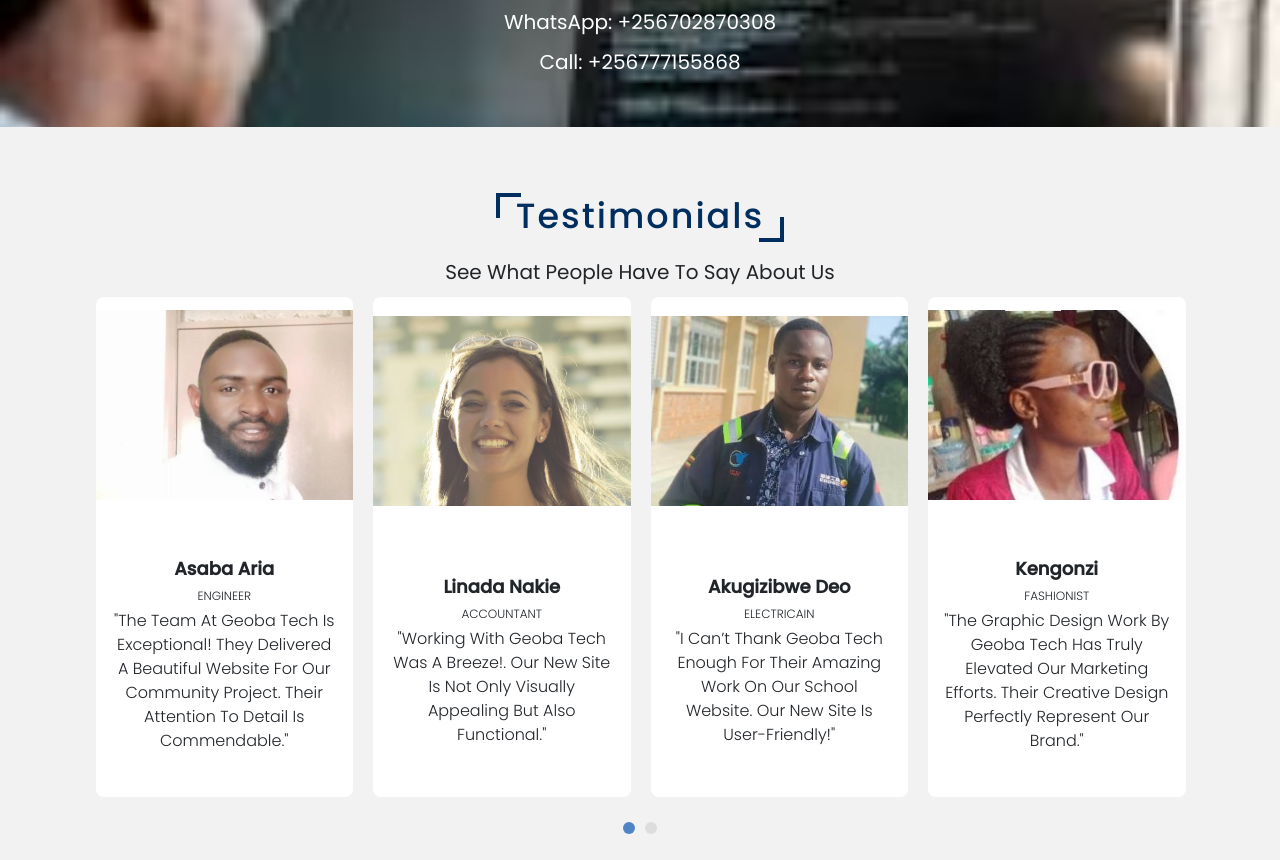
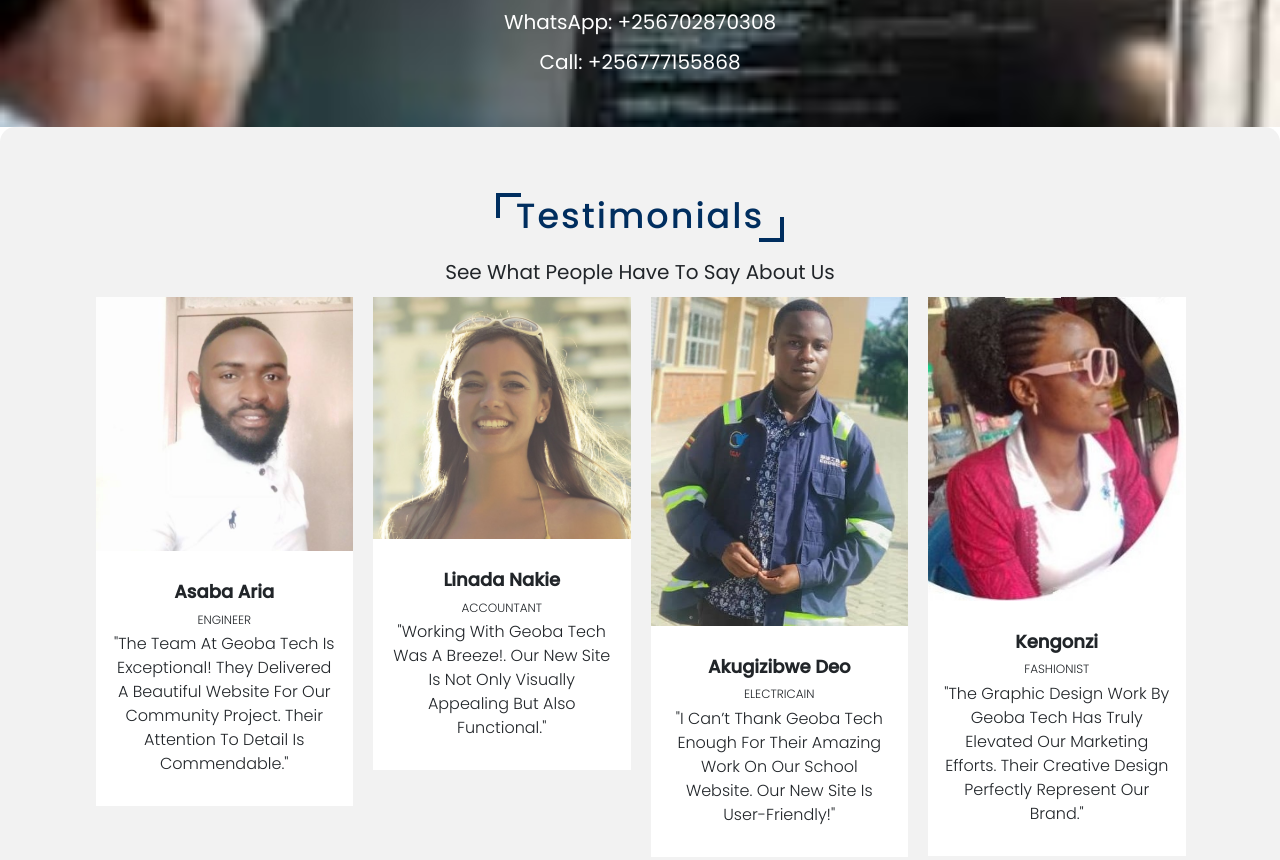
Before and after one commit to Geoffreybirungi/geobatech.github.io, a plain HTML site: page index.html in a window 1280 px wide. Shown: the part 3485-4345 px from the top of the page. Drawn offline with nearby package versions, Linux system fonts and the light colour scheme.

Commit message:
Update style.css

```diff
--- a/css/style.css
+++ b/css/style.css
@@ -477,18 +477,13 @@ body{
     font-size: 2rem;
 }
 
-/* .testimonials {
-    position: relative;
-    padding: 90px 0 60px 0;
-    background: #f2f2f2;
-} */
-
 
 
 .testimonials {
     position: relative;
     padding: 90px 0 60px 0;
     background: #f2f2f2;
+    border-radius: 15px;
 }
 
 .testimonials .testimonial-item {
@@ -496,28 +491,13 @@ body{
     margin: 0 10px 20px 10px;
     background: #ffffff;
 
-    height: 500px; /* Set a fixed height */
-    border-radius: 8px; /* Optional: Add rounded corners */
-    overflow: hidden; /* Ensure content does not overflow */
-    justify-content: space-between; /* Space items evenly */
 }
 
 
-
-/* .testimonials .testimonial-img {
+ .testimonials .testimonial-img {
     position: relative;
     background: #000000;
     overflow: hidden;
-} */
-
-.testimonials .testimonial-img {
-    position: relative;
-    background: rgb(251, 72, 6);
-    overflow: hidden;
-    width: 100%; /* Set a specific width if needed */
-    height: 190px; /* Set a fixed height */
-    align-items: center; /* Center vertically */
-    justify-content: center; /* Center horizontally */
 }
 
 .testimonials .testimonial-img img {
```
